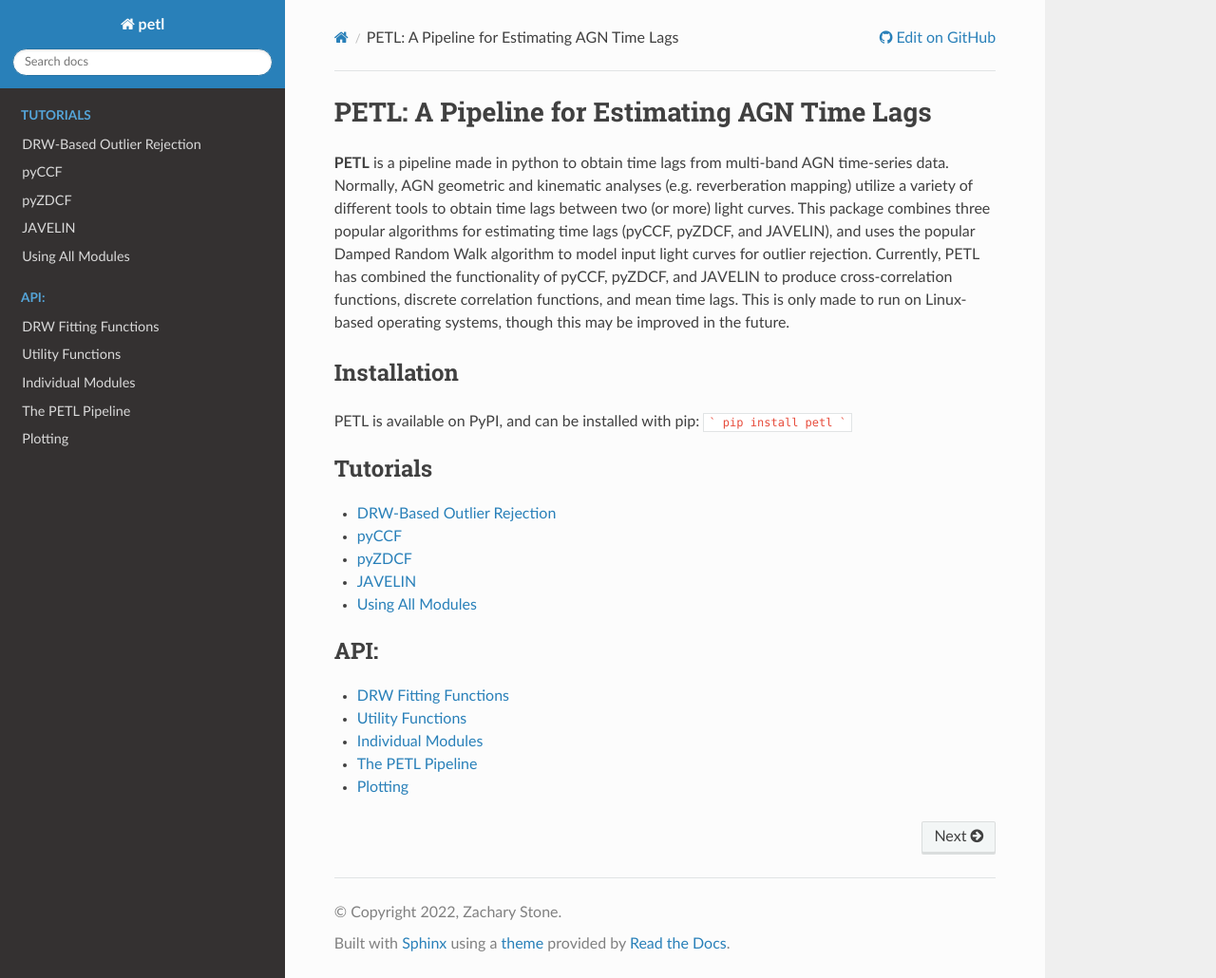
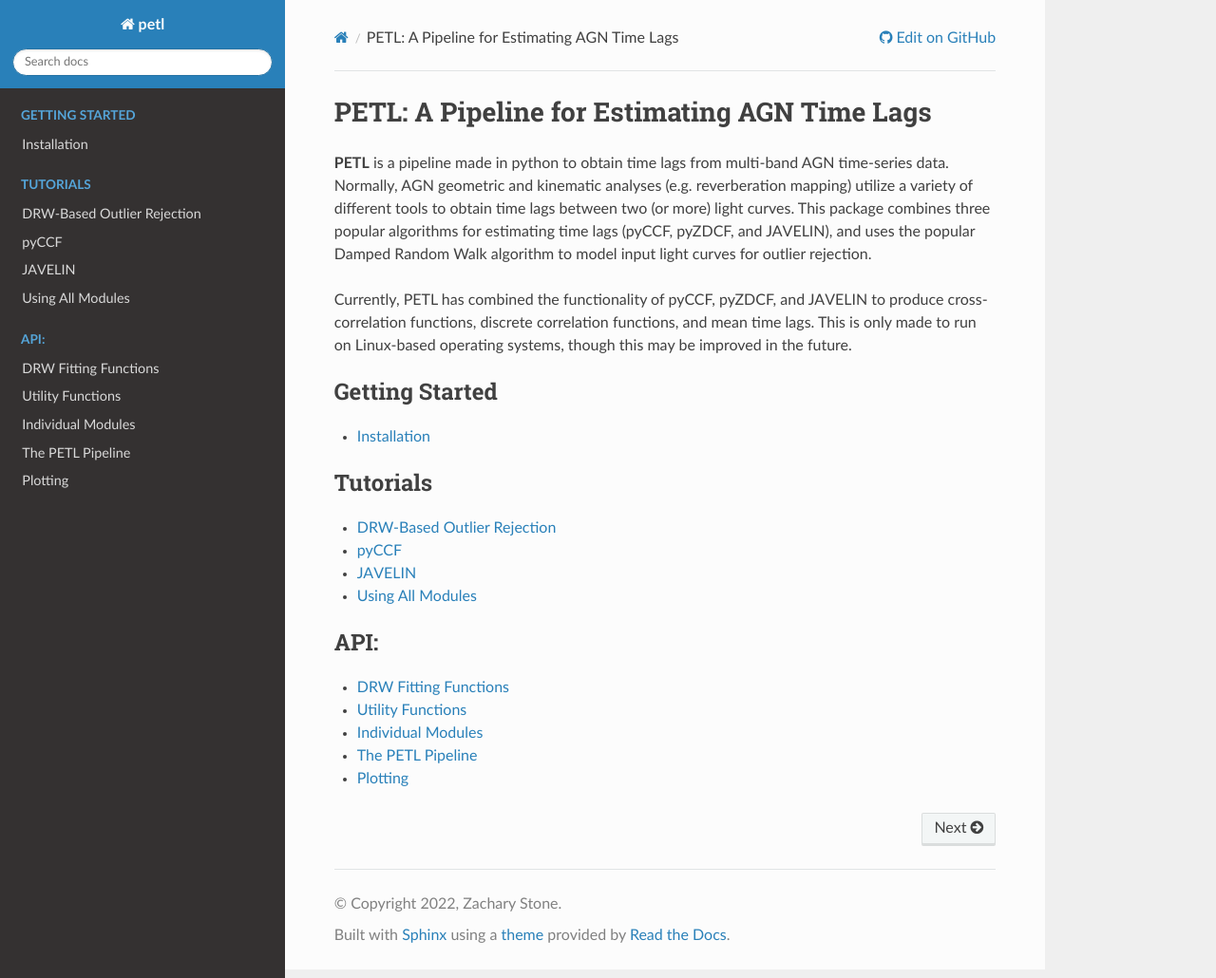
Before and after one commit to Zstone19/pypetal, a Sphinx documentation site: the page built from docs/index.rst, in a window 1280 px wide and 1030 px high. Shown: the whole window at 95% size. Built offline with Sphinx 7.4.7 and the Read the Docs theme 2.0.0, drawn with Linux system fonts in a browser that asks for light colours.

Commit message:
Updated RtD

````diff
--- a/docs/index.rst
+++ b/docs/index.rst
@@ -6,14 +6,15 @@
 PETL: A Pipeline for Estimating AGN Time Lags
 ===============================================
 **PETL** is a pipeline made in python to obtain time lags from multi-band AGN time-series data. Normally, AGN geometric and kinematic analyses (e.g. reverberation mapping) utilize a variety of different tools to obtain time lags between two (or more) light curves. This package combines three popular algorithms for estimating time lags (pyCCF, pyZDCF, and JAVELIN), and uses the popular Damped Random Walk algorithm to model input light curves for outlier rejection.
+
 Currently, PETL has combined the functionality of pyCCF, pyZDCF, and JAVELIN to produce cross-correlation functions, discrete correlation functions, and mean time lags. This is only made to run on Linux-based operating systems, though this may be improved in the future.
 
-Installation
-------------
-PETL is available on PyPI, and can be installed with pip:
-```
-pip install petl
-```
+
+.. toctree::
+   :maxdepth: 1
+   :caption: Getting Started
+
+   installation
 
 .. toctree::
    :maxdepth: 1
````
Also changed, not shown: docs/installation.rst (added, +40 -0 lines).
